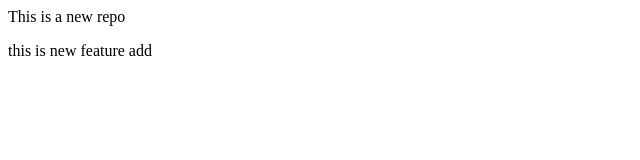
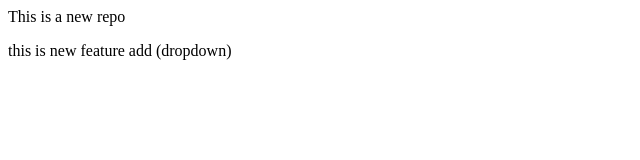
Before and after one commit to rohanaragade/localrepo, a plain HTML site: page index.html in a window 1280 px wide. Shown: the full height of the page, 0-640 px from the left. Drawn offline with Linux system fonts and the light colour scheme.

Commit message:
add dropdown

```diff
--- a/index.html
+++ b/index.html
@@ -1,2 +1,2 @@
 <p>This is a new repo</p>
-<p>this is new feature add</p>
+<p>this is new feature add (dropdown)</p>
```
